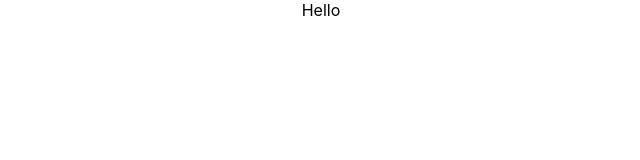
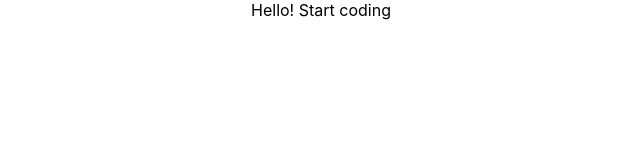
Before and after one commit to Sangayj/Cinema-Ticketing, a React (Create React App) app in the folder Client/: page / in a window 1280 px wide. Shown: the top 160 px of the page, without its empty margins (319-959 px from the left). Built offline with nearby package versions, Linux system fonts and the light colour scheme.

Commit message:
reminder

```diff
--- a/Client/src/App.js
+++ b/Client/src/App.js
@@ -1,7 +1,7 @@
 import "./App.css";
 
 function App() {
-  return <div className="App">Hello</div>;
+  return <div className="App">Hello! Start coding</div>;
 }
 
 export default App;
```
